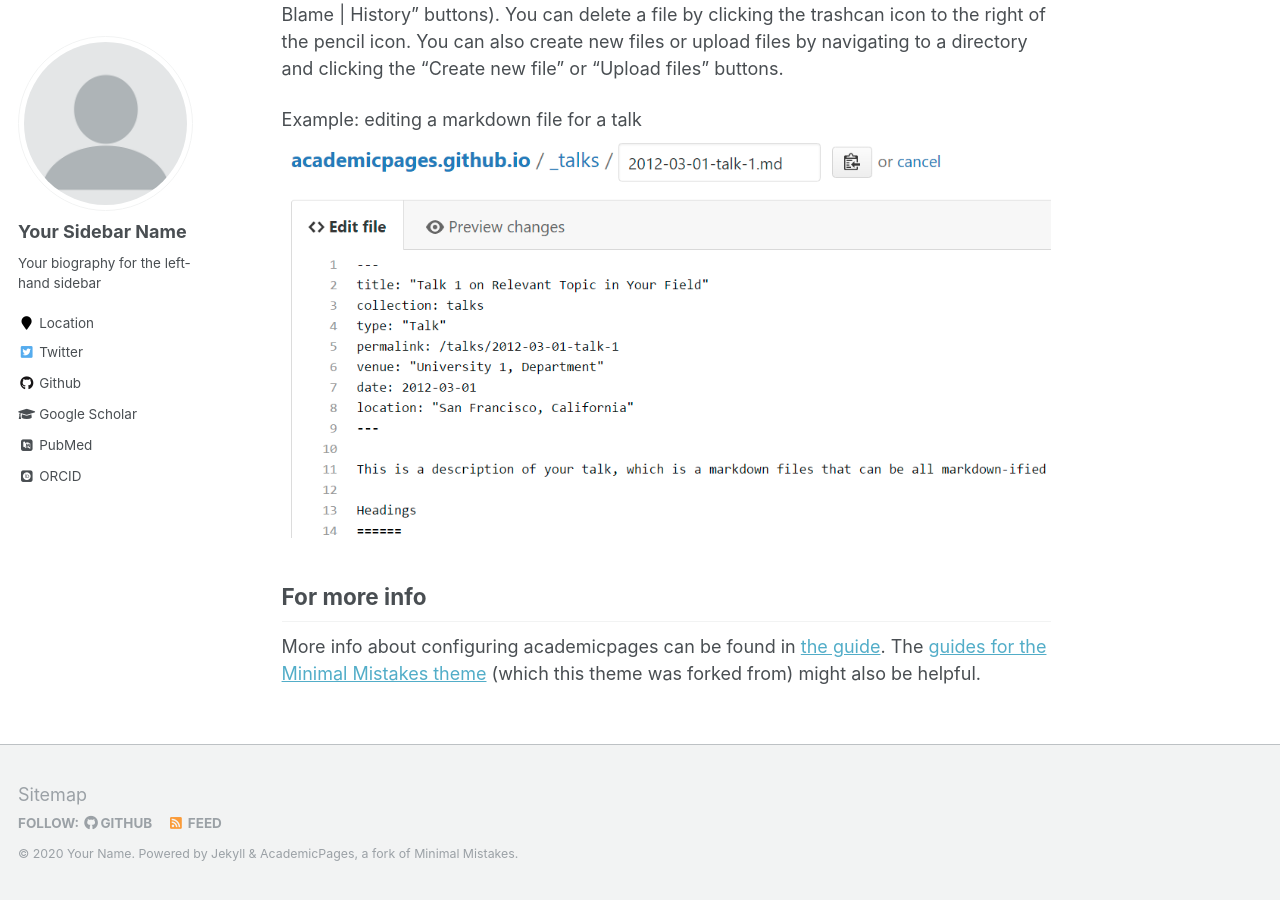
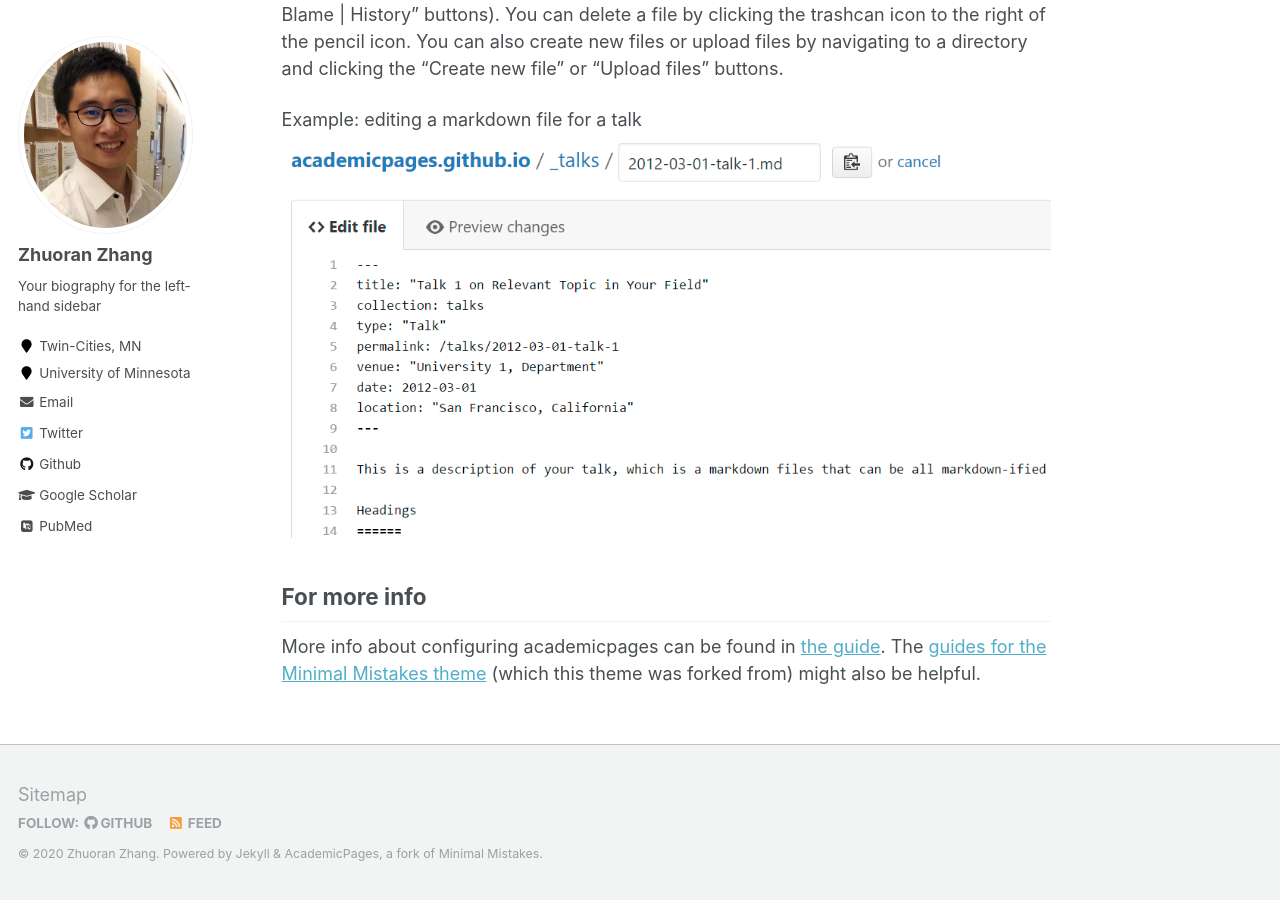
Before and after one commit to zhuoranzhang-ryan/website, a Jekyll site: the page built from _pages/about.md, in a window 1280 px wide and 900 px high, scrolled down 2463 px. Built offline with Jekyll 4.4.1, drawn with Linux system fonts in a browser that asks for light colours; some web fonts are replaced; some of the changed text lies outside the part shown.

Commit message:
first edit on main page

```diff
--- a/_config.yml
+++ b/_config.yml
@@ -7,13 +7,13 @@
 
 # Site Settings
 locale                   : "en-US"
-title                    : "Your Name / Site Title"
+title                    : "Dr. Zhuoran Zhang"
 title_separator          : "-"
-name                     : &name "Your Name"
+name                     : &name "Zhuoran Zhang"
 description              : &description "personal description"
-url                      : https://academicpages.github.io # the base hostname & protocol for your site e.g. "https://mmistakes.github.io"
+url                      : https://zhuoranzhang-ryan.github.io/website/ # the base hostname & protocol for your site e.g. "https://mmistakes.github.io"
 baseurl                  : "" # the subpath of your site, e.g. "/blog"
-repository               : "academicpages/academicpages.github.io"
+repository               : "zhuoranzhang-ryan/website"
 teaser                   :  # filename of teaser fallback teaser image placed in /images/, .e.g. "500x300.png"
 breadcrumbs              : false # true, false (default)
 words_per_minute         : 160
@@ -80,14 +80,14 @@ analytics:
 
 # Site Author
 author:
-  name             : "Your Sidebar Name"
-  avatar           : "profile.png"
+  name             : "Zhuoran Zhang"
+  avatar           : "profile.jpg"
   bio              : "Your biography for the left-hand sidebar"
-  location         : "Location"
-  employer         :
-  pubmed           : "https://www.ncbi.nlm.nih.gov/pubmed/?term=john+snow"
-  googlescholar    : "http://yourfullgooglescholarurl.com"
-  email            :
+  location         : "Twin-Cities, MN"
+  employer         : "University of Minnesota"
+  pubmed           : ""
+  googlescholar    : "https://scholar.google.com/citations?user=PH2oFakAAAAJ&hl=en"
+  email            : "zhan3230@umn.edu"
   researchgate     :  # example: "https://www.researchgate.net/profile/yourprofile"
   uri              :
   bitbucket        :
@@ -96,20 +96,20 @@ author:
   flickr           :
   facebook         :
   foursquare       :
-  github           : "academicpages"
+  github           : "zhuoranzhang-ryan"
   google_plus      :
   keybase          :
   instagram        :
   impactstory      : #"https://profiles.impactstory.org/u/xxxx-xxxx-xxxx-xxxx"
   lastfm           :
   linkedin         :
-  orcid            : "http://orcid.org/yourorcidurl"
+  orcid            : #"http://orcid.org/yourorcidurl"
   pinterest        :
   soundcloud       :
   stackoverflow    : # http://stackoverflow.com/users/123456/username
   steam            :
   tumblr           :
-  twitter          : "replacethistwitterhandle"
+  twitter          : "ZhuoranZHANG323"
   vine             :
   weibo            :
   xing             :
```
Also changed, not shown: Gemfile.lock (added), images/profile.jpg (added), images/profile.png (deleted).
